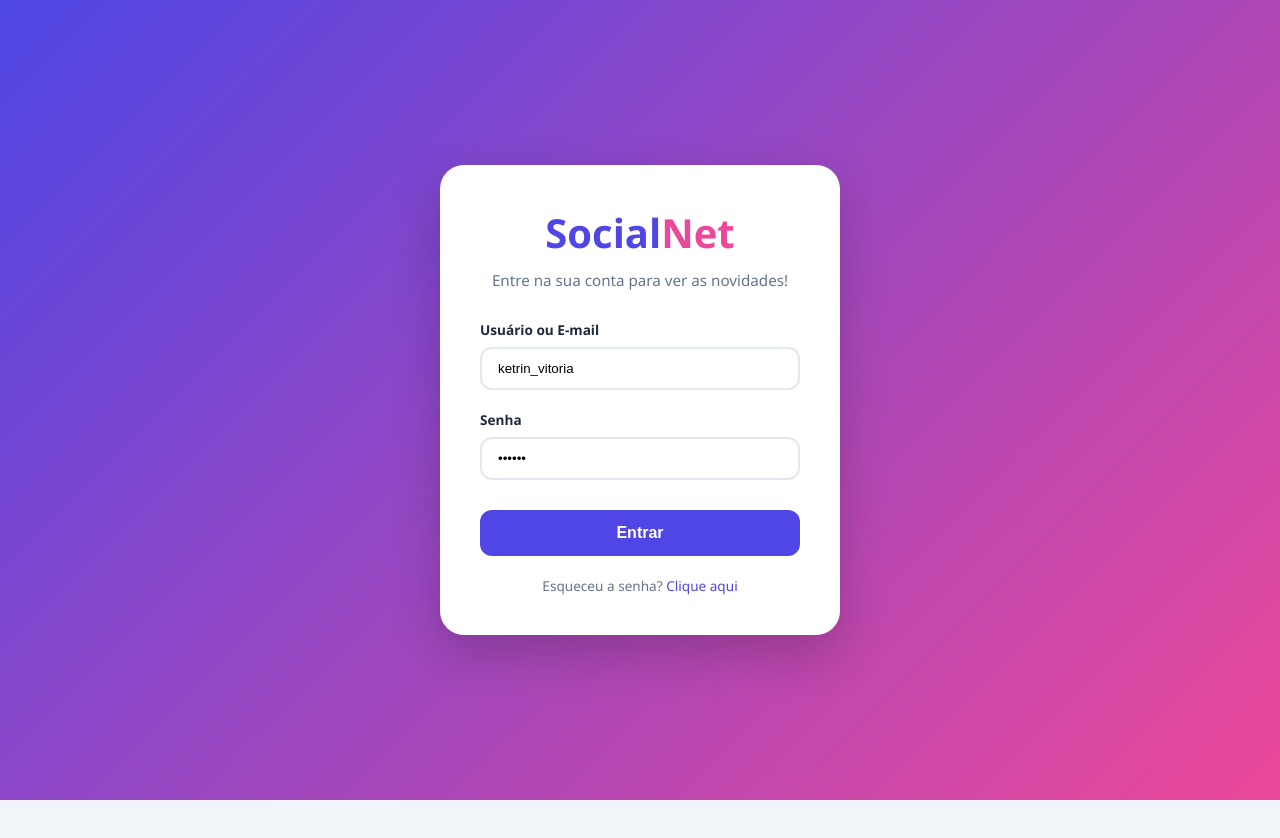
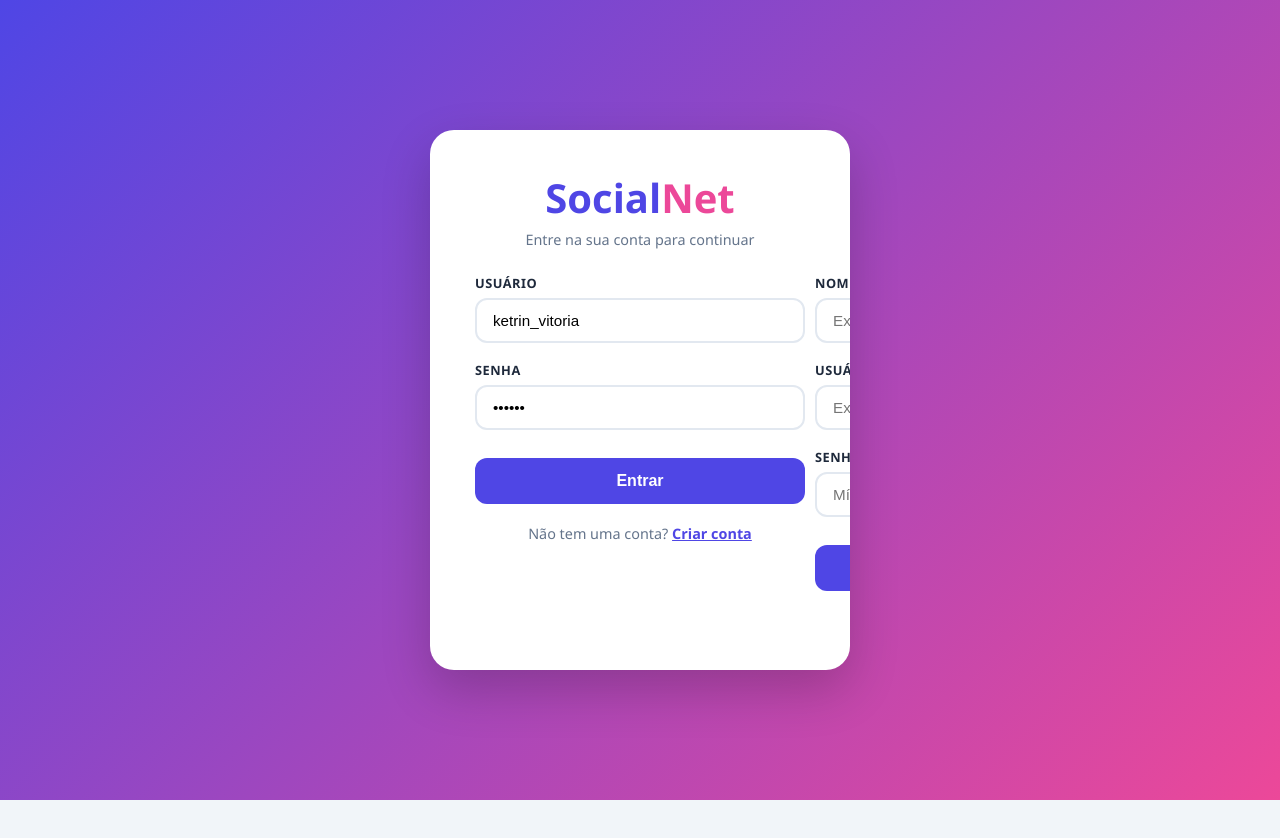
Before and after one commit to ketrin-v/Minha-rede-social, a plain HTML site: page index.html in a window 1280 px wide. Drawn offline with Linux system fonts and the light colour scheme.

Commit message:
feat: adiciona formulário de cadastro com alternância animada na tela de login

```diff
--- a/index.html
+++ b/index.html
@@ -30,57 +30,58 @@
       overflow-x: hidden;
     }
 
-    /* ===== TELA DE LOGIN ===== */
-    #loginScreen {
+    /* ===== TELA DE LOGIN/CADASTRO ===== */
+    #authScreen {
       position: fixed; inset: 0;
       background: linear-gradient(135deg, var(--primary), var(--accent));
       display: flex; align-items: center; justify-content: center;
       z-index: 1000;
       transition: transform 0.6s cubic-bezier(0.82, 0.01, 0.77, 0.41);
     }
-    #loginScreen.hidden { transform: translateY(-100%); }
+    #authScreen.hidden { transform: translateY(-100%); }
 
-    .login-card {
+    .auth-card {
       background: #fff; padding: 40px; border-radius: 24px;
-      width: 100%; max-width: 400px; box-shadow: 0 20px 50px rgba(0,0,0,0.2);
-      text-align: center;
+      width: 100%; max-width: 420px; box-shadow: 0 20px 50px rgba(0,0,0,0.2);
+      text-align: center; position: relative; overflow: hidden;
     }
-    .login-logo { font-size: 2.5rem; font-weight: 800; color: var(--primary); margin-bottom: 10px; }
-    .login-logo span { color: var(--accent); }
-    .login-subtitle { color: var(--muted); margin-bottom: 30px; font-size: 0.95rem; }
+    .auth-logo { font-size: 2.5rem; font-weight: 800; color: var(--primary); margin-bottom: 5px; }
+    .auth-logo span { color: var(--accent); }
+    .auth-subtitle { color: var(--muted); margin-bottom: 25px; font-size: 0.9rem; }
 
-    .input-group { text-align: left; margin-bottom: 20px; }
-    .input-group label { display: block; font-size: 0.85rem; font-weight: 700; color: var(--text); margin-bottom: 8px; }
+    /* Alternância entre Login e Cadastro */
+    .auth-forms-container { display: flex; width: 200%; transition: transform 0.4s ease; }
+    .auth-form { width: 50%; padding: 0 5px; }
+    .auth-card.show-register .auth-forms-container { transform: translateX(-50%); }
+
+    .input-group { text-align: left; margin-bottom: 18px; }
+    .input-group label { display: block; font-size: 0.8rem; font-weight: 700; color: var(--text); margin-bottom: 6px; text-transform: uppercase; letter-spacing: 0.5px; }
     .input-group input {
       width: 100%; padding: 12px 16px; border-radius: 12px;
-      border: 2px solid var(--border); outline: none; transition: border-color 0.2s;
+      border: 2px solid var(--border); outline: none; transition: border-color 0.2s; font-size: 0.95rem;
     }
     .input-group input:focus { border-color: var(--primary); }
 
-    .btn-login {
+    .btn-auth {
       width: 100%; background: var(--primary); color: #fff; border: none;
       padding: 14px; border-radius: 12px; font-size: 1rem; font-weight: 700;
       cursor: pointer; transition: all 0.2s; margin-top: 10px;
     }
-    .btn-login:hover { background: var(--primary-dk); transform: translateY(-2px); box-shadow: 0 5px 15px rgba(79, 70, 229, 0.4); }
+    .btn-auth:hover { background: var(--primary-dk); transform: translateY(-1px); box-shadow: 0 5px 15px rgba(79, 70, 229, 0.3); }
+
+    .auth-switch { margin-top: 20px; font-size: 0.9rem; color: var(--muted); }
+    .auth-switch span { color: var(--primary); font-weight: 700; cursor: pointer; text-decoration: underline; }
 
     /* ===== NAVBAR ===== */
     nav {
       position: fixed; top: 0; left: 0; right: 0;
-      height: var(--nav-h);
-      background: var(--primary);
+      height: var(--nav-h); background: var(--primary);
       display: flex; align-items: center; justify-content: space-between;
-      padding: 0 24px;
-      box-shadow: 0 2px 8px rgba(0,0,0,.2);
-      z-index: 100;
+      padding: 0 24px; box-shadow: 0 2px 8px rgba(0,0,0,.2); z-index: 100;
     }
-    .nav-logo { font-size: 1.4rem; font-weight: 800; color: #fff; letter-spacing: -0.5px; }
+    .nav-logo { font-size: 1.4rem; font-weight: 800; color: #fff; }
     .nav-logo span { color: #a5b4fc; }
     .nav-actions { display: flex; align-items: center; gap: 12px; }
-    .nav-btn {
-      background: rgba(255,255,255,0.15); border: none; color: #fff;
-      border-radius: 999px; padding: 6px 12px; font-size: 1rem; cursor: pointer;
-    }
 
     /* ===== AVATAR SYSTEM ===== */
     .avatar-box {
@@ -90,7 +91,6 @@
     .avatar-bg-circle { width: 100%; height: 100%; display: flex; align-items: center; justify-content: center; }
     .avatar-emoji { font-size: 1.8em; z-index: 2; position: relative; margin-top: 10%; }
     .avatar-accessory { position: absolute; top: 5%; left: 50%; transform: translateX(-50%); font-size: 1.2em; z-index: 5; }
-    .avatar-expression { position: absolute; bottom: 15%; right: 10%; font-size: 0.9em; z-index: 4; }
 
     .avatar-xl { width: 80px; height: 80px; font-size: 28px; border: 4px solid #fff; box-shadow: var(--shadow); }
     .avatar-md { width: 52px; height: 52px; font-size: 18px; }
@@ -106,7 +106,7 @@
 
     /* ===== CARDS ===== */
     .card { background: var(--card); border-radius: var(--radius); box-shadow: var(--shadow); overflow: hidden; margin-bottom: 20px; }
-    .card-header { padding: 16px 20px; font-weight: 700; border-bottom: 1px solid var(--border); display: flex; align-items: center; justify-content: space-between; }
+    .card-header { padding: 16px 20px; font-weight: 700; border-bottom: 1px solid var(--border); }
     .card-body { padding: 20px; }
 
     /* ===== SIDEBAR ESQUERDA ===== */
@@ -169,24 +169,46 @@
 </head>
 <body>
 
-<!-- TELA DE LOGIN -->
-<div id="loginScreen">
-  <div class="login-card">
-    <div class="login-logo">Social<span>Net</span></div>
-    <p class="login-subtitle">Entre na sua conta para ver as novidades!</p>
+<!-- TELA DE AUTENTICAÇÃO -->
+<div id="authScreen">
+  <div class="auth-card" id="authCard">
+    <div class="auth-logo">Social<span>Net</span></div>
 
+    <div class="auth-forms-container">
+      <!-- FORMULÁRIO DE LOGIN -->
+      <div class="auth-form" id="loginForm">
+        <p class="auth-subtitle">Entre na sua conta para continuar</p>
         <div class="input-group">
-      <label>Usuário ou E-mail</label>
-      <input type="text" id="loginUser" placeholder="Ex: ketrin_vitoria" value="ketrin_vitoria">
+          <label>Usuário</label>
+          <input type="text" id="loginUser" placeholder="Seu usuário" value="ketrin_vitoria">
+        </div>
+        <div class="input-group">
+          <label>Senha</label>
+          <input type="password" id="loginPass" placeholder="Sua senha" value="123456">
+        </div>
+        <button class="btn-auth" onclick="handleAuth('login')">Entrar</button>
+        <p class="auth-switch">Não tem uma conta? <span onclick="toggleAuthMode()">Criar conta</span></p>
       </div>
 
+      <!-- FORMULÁRIO DE CADASTRO -->
+      <div class="auth-form" id="registerForm">
+        <p class="auth-subtitle">Crie sua conta em poucos segundos</p>
+        <div class="input-group">
+          <label>Nome Completo</label>
+          <input type="text" id="regName" placeholder="Ex: Ketrin Vitória">
+        </div>
+        <div class="input-group">
+          <label>Usuário Único</label>
+          <input type="text" id="regUser" placeholder="Ex: ketrin_v">
+        </div>
         <div class="input-group">
           <label>Senha</label>
-      <input type="password" id="loginPass" placeholder="••••••••" value="123456">
+          <input type="password" id="regPass" placeholder="Mínimo 6 caracteres">
         </div>
-
-    <button class="btn-login" onclick="handleLogin()">Entrar</button>
-    <p style="margin-top: 20px; font-size: 0.85rem; color: var(--muted);">Esqueceu a senha? <a href="#" style="color: var(--primary); text-decoration: none;">Clique aqui</a></p>
+        <button class="btn-auth" onclick="handleAuth('register')">Cadastrar</button>
+        <p class="auth-switch">Já tem uma conta? <span onclick="toggleAuthMode()">Fazer Login</span></p>
+      </div>
+    </div>
   </div>
 </div>
 
@@ -218,16 +240,6 @@
             <button class="opt-btn" onclick="updateMyAvatar('animal', '👾')">👾</button>
             <button class="opt-btn" onclick="updateMyAvatar('animal', '🐱')">🐱</button>
             <button class="opt-btn" onclick="updateMyAvatar('animal', '🤖')">🤖</button>
-            <button class="opt-btn" onclick="updateMyAvatar('animal', '👽')">👽</button>
-          </div>
-        </div>
-        <div class="selector-group">
-          <span class="selector-label">Acessório:</span>
-          <div class="options-grid">
-            <button class="opt-btn" onclick="updateMyAvatar('accessory', '')">❌</button>
-            <button class="opt-btn" onclick="updateMyAvatar('accessory', '👑')">👑</button>
-            <button class="opt-btn" onclick="updateMyAvatar('accessory', '🎓')">🎓</button>
-            <button class="opt-btn" onclick="updateMyAvatar('accessory', '🎧')">🎧</button>
           </div>
         </div>
         <button class="btn-publish" style="width:100%;" onclick="toggleCustomizePanel()">Salvar</button>
@@ -258,18 +270,29 @@
 <div id="toast"></div>
 
 <script>
-  // LÓGICA DE LOGIN
-  function handleLogin() {
-    const user = document.getElementById('loginUser').value;
-    const pass = document.getElementById('loginPass').value;
+  // LÓGICA DE AUTENTICAÇÃO
+  function toggleAuthMode() {
+    document.getElementById('authCard').classList.toggle('show-register');
+  }
 
-    if (user.trim() !== "" && pass.trim() !== "") {
-      showToast('Bem-vindo(a), ' + user + '! ✨');
-      document.getElementById('loginScreen').classList.add('hidden');
-      document.getElementById('userNameDisplay').textContent = user;
+  function handleAuth(mode) {
+    let name, user;
+
+    if (mode === 'login') {
+      user = document.getElementById('loginUser').value;
+      name = user; // Simplificado para o login
     } else {
+      name = document.getElementById('regName').value;
+      user = document.getElementById('regUser').value;
+      if (!name || !user) {
         showToast('⚠️ Preencha todos os campos!');
+        return;
       }
+    }
+
+    showToast(mode === 'login' ? 'Bem-vindo(a) de volta! ✨' : 'Conta criada com sucesso! 🎉');
+    document.getElementById('authScreen').classList.add('hidden');
+    document.getElementById('userNameDisplay').textContent = name;
   }
 
   // LÓGICA DE AVATAR
@@ -285,7 +308,7 @@
 
   let myAvatarConfig = { animal: '👻', accessory: '👑', bg: 'linear-gradient(45deg, #fbcfe8, #d8b4fe)' };
   const USERS = [{ name: 'Lucas', avatar: { animal: '👾', accessory: '🎧', bg: '#dcfce7' } }];
-  let posts = [{ id: 1, user: USERS[0], time: '2h atrás', text: 'Olá! Faça login para interagir!', likes: 5 }];
+  let posts = [{ id: 1, user: USERS[0], time: '2h atrás', text: 'Explore as opções de personalização do seu avatar!', likes: 8 }];
 
   function toggleCustomizePanel() { document.getElementById('customizePanel').classList.toggle('active'); }
 
```
Lines whose indentation alone changed are shown as unchanged.
